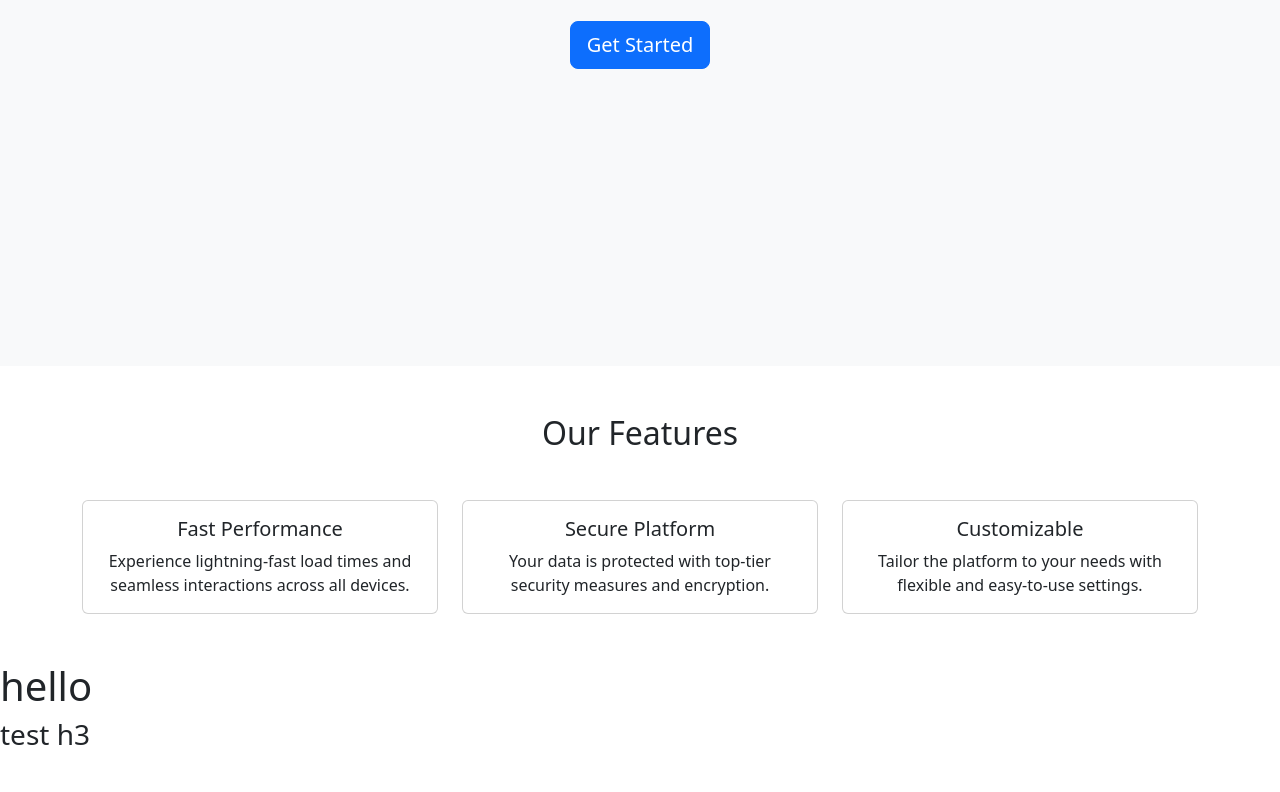
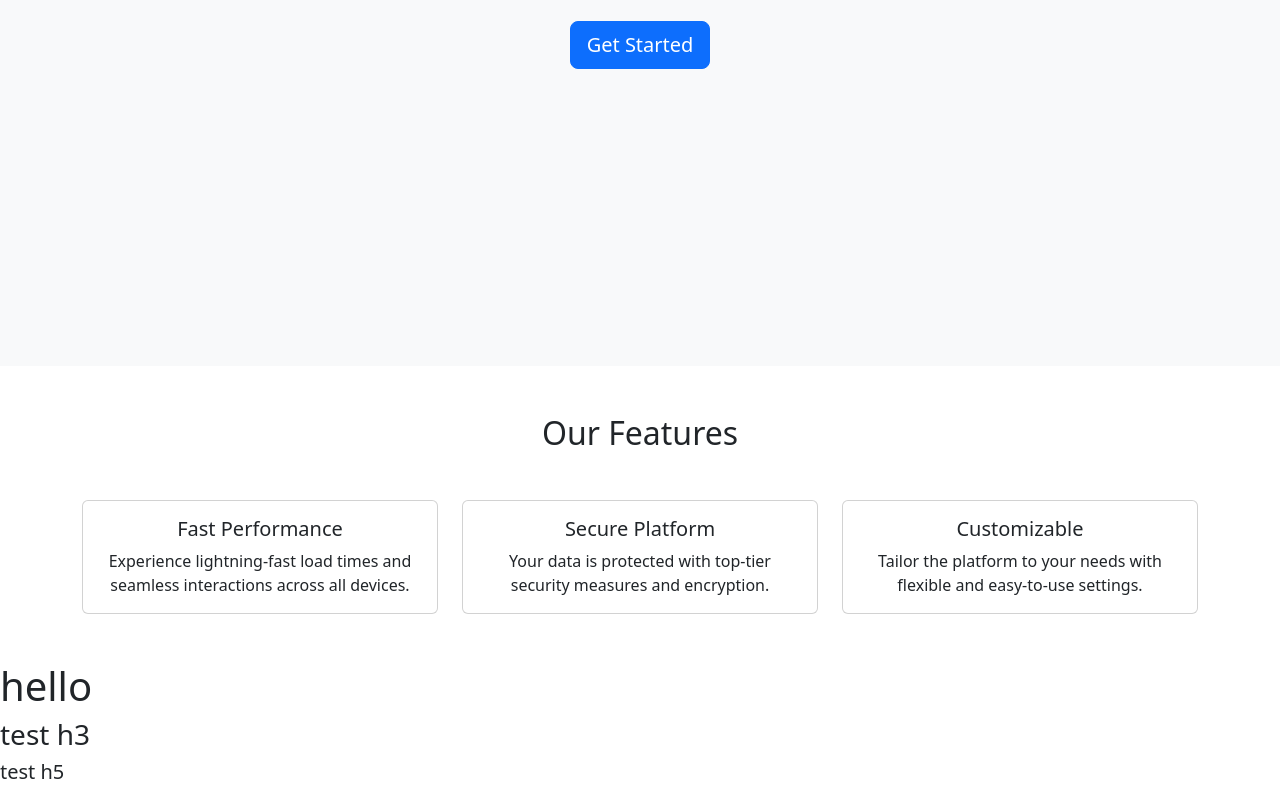
Before and after one commit to mdadlab/mgm, a plain HTML site: page index.html in a window 1280 px wide. Shown: the part 490-1282 px from the top of the page. Before the commit the page ends 1250 px from the top, so only its background shows below. Drawn offline with nearby package versions, Linux system fonts and the light colour scheme.

Commit message:
#6 h5 add

```diff
--- a/index.html
+++ b/index.html
@@ -88,6 +88,8 @@
 
     <h3>test h3</h3>
 
+    <h5>test h5</h5>
+
     <!-- Bootstrap 5.3 JS -->
     <script src="https://cdn.jsdelivr.net/npm/bootstrap@5.3.3/dist/js/bootstrap.bundle.min.js" integrity="sha384-YvpcrYf0tY3lHB60NNkmXc5s9fDVZLESaAA55NDzOxhy9GkcIdslK1eN7N6jIeHz" crossorigin="anonymous"></script>
 </body>
```
